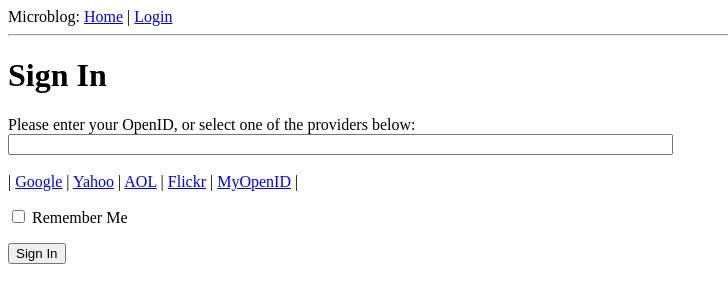
After one commit to Sanjurjo7/microblog, a Flask app: page /login in a window 1280 px wide. The commit adds this page. Shown: the top 303 px of the page, without its empty margins (0-728 px from the left). Run offline with Flask 2, Linux system fonts and the light colour scheme.

Commit message:
Updated login page to account for OpenID.

```diff
--- a/app/__init__.py
+++ b/app/__init__.py
@@ -1,4 +1,6 @@
 from flask import Flask
 
 app = Flask(__name__)
+app.config.from_object('config')
+
 from app import views
--- /dev/null
+++ b/app/forms.py
@@ -0,0 +1,7 @@
+from flask.ext.wtf import Form
+from wtforms import StringField, BooleanField
+from wtforms.validators import DataRequired
+
+class LoginForm(Form):
+  openid = StringField('openid', validators=[DataRequired()])
+  remember_me = BooleanField('remember_me', default=False)
--- a/app/templates/base.html
+++ b/app/templates/base.html
@@ -7,8 +7,17 @@
     {% endif %}
   </head>
   <body>
-    <div>Microblog: <a href="/index">Home</a></div>
+    <div>Microblog: <a href="/index">Home</a> | <a href="/login">Login</a></div>
     <hr>
+    {% with messages = get_flashed_messages() %}
+      {% if messages %}
+        <ul>
+        {% for message in messages %}
+          <li>{{ message }} </li>
+        {% endfor %}
+        </ul>
+      {% endif %}
+    {% endwith %}
     {% block content %}{% endblock %}
   </body>
 </html>
--- /dev/null
+++ b/app/templates/login.html
@@ -0,0 +1,34 @@
+<!-- extend from base layout -->
+{% extends "base.html" %}
+
+{% block content %}
+    <script type="text/javascript">
+    function set_openid(openid, pr)
+    {
+        u = openid.search('<username>')
+        if (u != -1) {
+            //openid requires username
+            user = prompt('Enter your ' + pr + ' username:')
+            openid = openid.substr(0, u) + user
+        }
+        form = document.forms['login'];
+        form.elements['openid'].value = openid
+    }
+    </script>
+    <h1>Sign In</h1>
+    <form action="" method="post" name="login">
+        {{ form.hidden_tag() }}
+        <p>
+            Please enter your OpenID, or select one of the providers below:<br>
+            {{ form.openid(size=80) }}<br>
+            {% for error in form.openid.errors %}
+                <span style="color: red;">[{{ error }}]</span>
+            {% endfor %}<br>
+            |{% for pr in providers %}
+                <a href="javascript:set_openid('{{ pr.url }}', '{{ pr.name }}');">{{ pr.name }}</a> |
+            {% endfor %}
+        </p>
+        <p>{{ form.remember_me }} Remember Me</p>
+        <p><input type="submit" value="Sign In"></p>
+    </form>
+{% endblock %}
--- a/app/views.py
+++ b/app/views.py
@@ -1,21 +1,34 @@
-from flask import render_template
+from flask import render_template, flash, redirect
 from app import app
+from .forms import LoginForm
 
 @app.route('/')
 @app.route('/index')
 def index():
-  user = {'nickname' : 'Miguel'} # fake user
-  posts = [ # fake array of posts
-    {
-      'author': {'nickname': 'John'},
-      'body': 'Beautiful day in Portland!'
-    },
-    {
-      'author': {'nickname': 'Susan'},
-      'body': 'The Avengers movie was so cool!'
-    }
-  ]
-  return render_template('index.html',
-                          title='Home',
-                          user=user,
-                          posts=posts)
+    user = {'nickname' : 'Miguel'} # fake user
+    posts = [ # fake array of posts
+        {
+            'author': {'nickname': 'John'},
+            'body': 'Beautiful day in Portland!'
+        },
+        {
+            'author': {'nickname': 'Susan'},
+            'body': 'The Avengers movie was so cool!'
+        }
+    ]
+    return render_template('index.html',
+                            title='Home',
+                            user=user,
+                            posts=posts)
+
+@app.route('/login', methods=['GET', 'POST'])
+def login():
+    form = LoginForm()
+    if form.validate_on_submit():
+        flash('Login requested for OpenID="%s", remember_me=%s' %
+                (form.openid.data, str(form.remember_me.data)))
+        return redirect('/index')
+    return render_template('login.html',
+                             title='Sign In',
+                             form=form,
+                             providers=app.config['OPENID_PROVIDERS'])
```
Also changed, not shown: config.py (added, +9 -0 lines).
